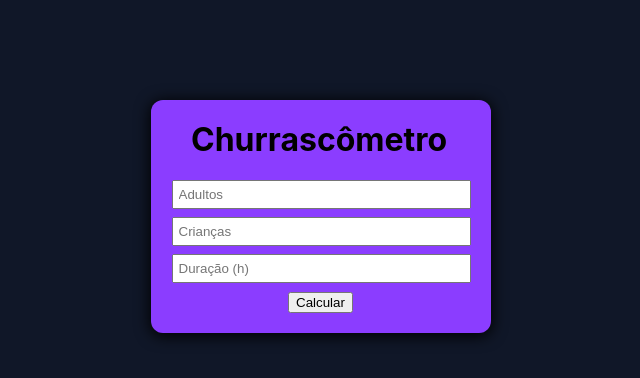
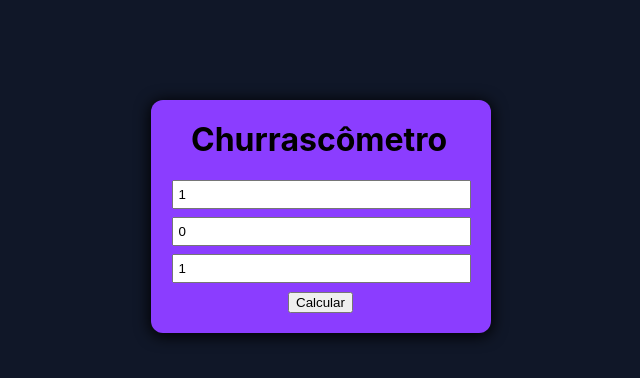
Before and after one commit to leonamvasquez/barbecue-project, a plain HTML site: page index.html in a window 1280 px wide. Shown: the whole page, without its empty margins (319-959 px from the left). Drawn offline with Linux system fonts and the light colour scheme.

Commit message:
Sugestão
propriedade "value" para definir um valor inicial
fonte:
https://www.w3schools.com/tags/att_input_type_number.asp

```diff
--- a/index.html
+++ b/index.html
@@ -12,9 +12,9 @@
 <body>
     <div class="container">
         <h1>Churrascômetro</h1>
-        <input id="adultos" name="adultos" type="number" placeholder="Adultos" min="1">
-        <input id="criancas" name="criancas" type="number" placeholder="Crianças" min="0">
-        <input id="duracao" name="duracao" type="number" placeholder="Duração (h)" min="1">
+        <input id="adultos" name="adultos" type="number" placeholder="Adultos" min="1" value="1">
+        <input id="criancas" name="criancas" type="number" placeholder="Crianças" min="0" value="0">
+        <input id="duracao" name="duracao" type="number" placeholder="Duração (h)" min="1" value="1">
         <button onclick="calcular()">Calcular</button>
         <div id="resultado">
 
```
